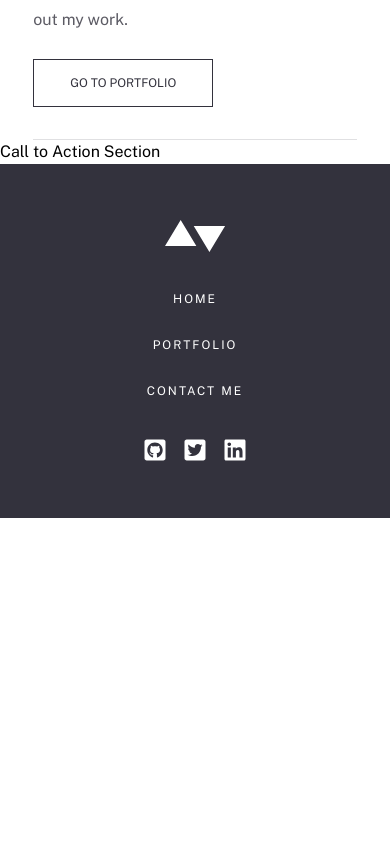
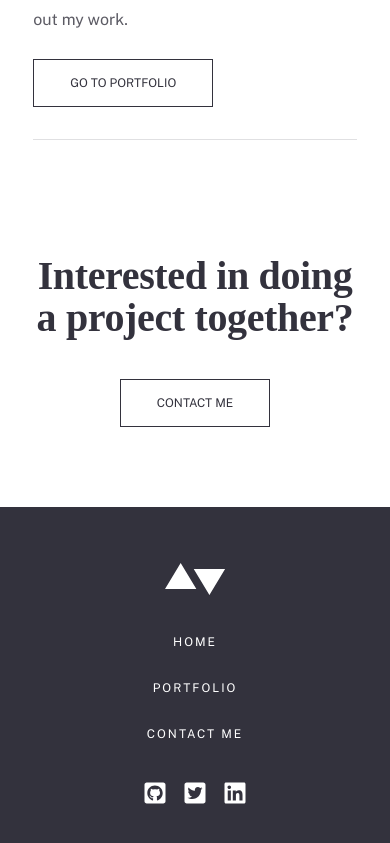
Before and after one commit to vanderms/minimalist-portfolio, a React (Vite) app: page / in a window 390 px wide. Shown: the part 1564-2407 px from the top of the page. Before the commit the page ends 2082 px from the top, so only its background shows below. Built offline with nearby package versions, Linux system fonts and the light colour scheme; a web font is replaced by a local one.

Commit message:
feat: implement call to action section responsive design

```diff
--- a/src/components/sections/about.tsx
+++ b/src/components/sections/about.tsx
@@ -22,7 +22,7 @@ export function AboutSection() {
             className="absolute top-0 left-0 w-full h-full object-cover object-center"
           />
         </picture>
-        <header className="py-8 mt-8 border-y border-[#33323D26] md:mt-0 md:py-[3.125rem]">
+        <header className="py-8 mt-8 border-y border-[#33323D26] md:mt-0 md:py-[3.125rem] xl:pb-[2.875rem]">
           <h2 id={id} className="title-md text-neutral-800">
             About Me
           </h2>
--- a/src/components/sections/call-to-action.tsx
+++ b/src/components/sections/call-to-action.tsx
@@ -1,7 +1,25 @@
+import { useId } from "react";
+import { ActionLink } from "../buttons/action-link";
+
 export function CallToActionSection() {
+  const id = useId();
+
   return (
-    <section>
-      <h2>Call to Action Section</h2>
+    <section aria-labelledby={id} className="mt-[7.1875rem] mb-20 md:my-24 xl:my-[9.375rem]">
+      <div className="container flex items-center flex-col gap-10 md:flex-row md:justify-between md:gap-8">
+        <h2
+          id={id}
+          className="title-md text-neutral-800 max-w-[21.875rem] text-center md:text-left "
+        >
+          Interested in doing a project together?
+        </h2>
+        <div className="hidden md:block md:grow md:border md:border-[#33323D26]"></div>
+        <div className="flex justify-center">
+          <ActionLink type="secondary" router={true} to="contact">
+            CONTACT ME
+          </ActionLink>
+        </div>
+      </div>
     </section>
   );
 }
```
